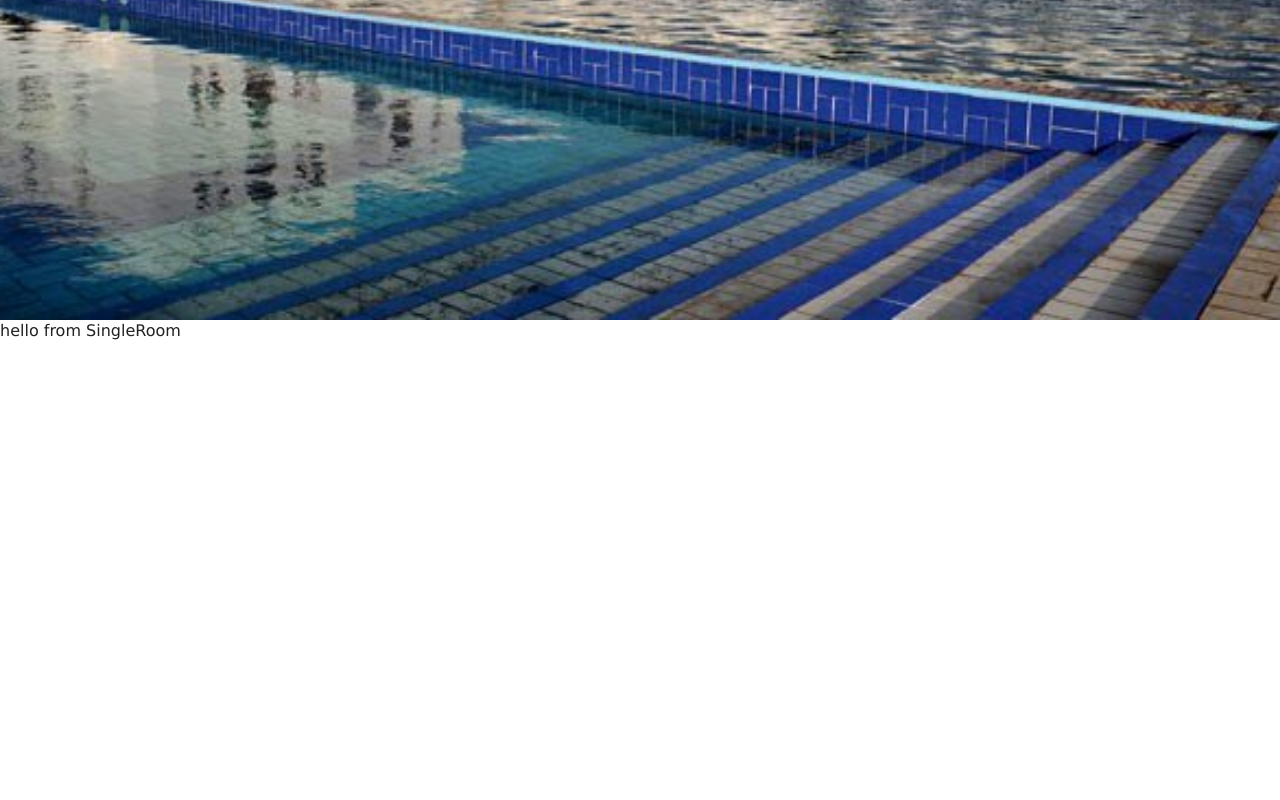
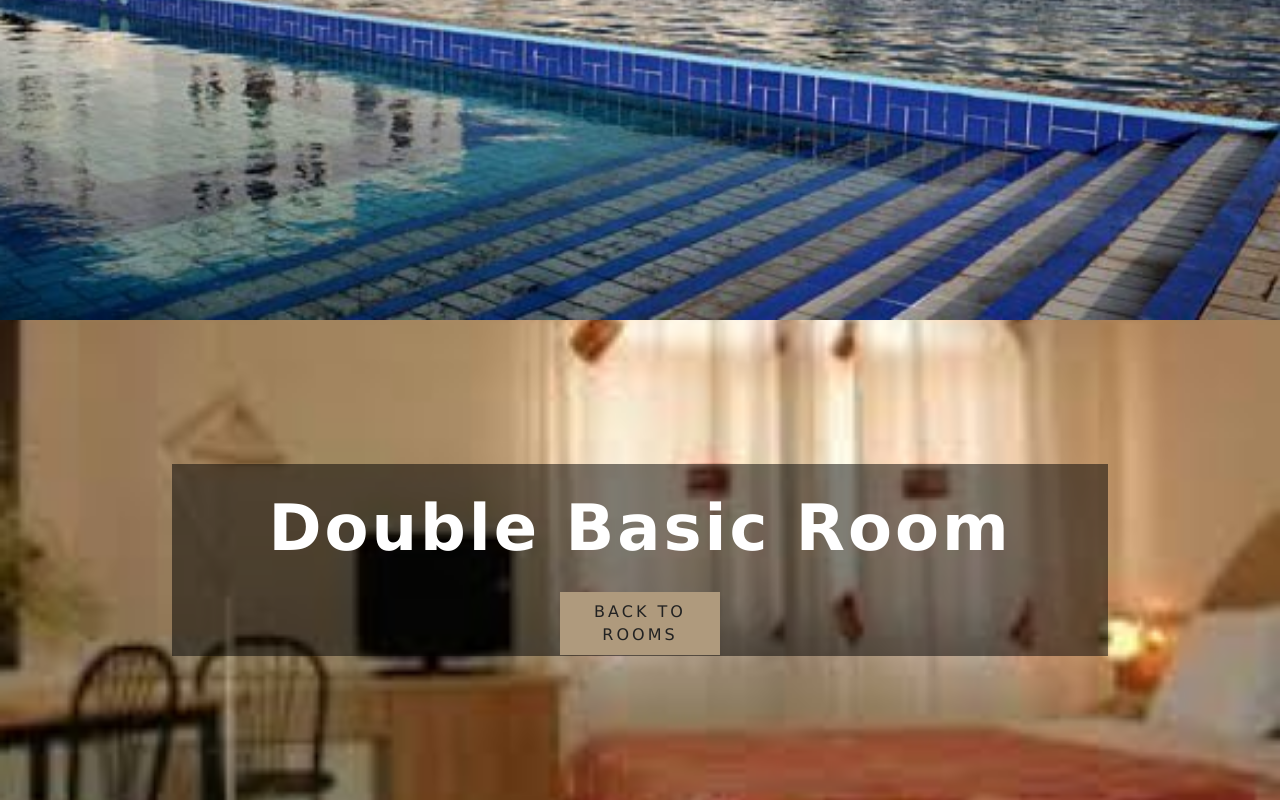
Before and after one commit to muzitk/hotel-massawa, a React (Create React App) app: page /rooms/double-basic in a window 1280 px wide. Shown: the part 480-1280 px from the top of the page. Before the commit the page ends 822 px from the top, so only its background shows below. Built offline with nearby package versions, Linux system fonts and the light colour scheme.

Commit message:
able to render images randomly

```diff
--- a/package.json
+++ b/package.json
@@ -7,7 +7,8 @@
     "react-dom": "^16.8.6",
     "react-icons": "^3.7.0",
     "react-router-dom": "^5.0.1",
-    "react-scripts": "3.0.1"
+    "react-scripts": "3.0.1",
+    "styled-components": "^4.3.2"
   },
   "scripts": {
     "start": "react-scripts start",
--- /dev/null
+++ b/src/components/StyledHero.js
@@ -0,0 +1,18 @@
+import styled from 'styled-components';
+import defaultImg from '../images/room-2.jpg'
+
+const StyledHero = styled.header `
+    min-height: 60vh;
+    background: url(${props => props.img}) center/cover no-repeat;
+    display: flex;
+    align-items: center;
+    justify-content: center;
+    `
+
+
+
+
+
+
+
+export default StyledHero;
--- a/src/context.js
+++ b/src/context.js
@@ -35,10 +35,15 @@
         return tempItems;
     }
 
+    getRoom = (slug) => {
+        let tempRooms = [...this.state.rooms]
+        const room = tempRooms.find(room => room.slug === slug)
+        return room;
+    }
 
     render(){
      return(
-        <RoomContext.Provider value= {{...this.state}}>
+        <RoomContext.Provider value= {{...this.state, getRoom: this.getRoom}}>
         {this.props.children}
         </RoomContext.Provider>
      )
--- a/src/pages/Home.js
+++ b/src/pages/Home.js
@@ -4,7 +4,6 @@
 import {Link} from 'react-router-dom'
 import Services from '../components/Services'
 import FeaturedRooms from '../components/FeaturedRoooms'
-
 
 
 
--- a/src/pages/SingleRoom.js
+++ b/src/pages/SingleRoom.js
@@ -1,9 +1,44 @@
-import React from 'react';
+import React, {Component} from 'react';
+import defaultBcg from '../images/room-1.jpg';
+import Hero from '../components/Hero';
+import Banner from '../components/Banner';
+import {Link} from 'react-router-dom';
+import {RoomContext} from '../context';
+import StyledHero from '../components/StyledHero'
 
-function SingleRoom () {
+
+class SingleRoom extends Component {
+  constructor(props) {
+    super(props)
+    //console.log(this.props)
+    this.state = {
+      slug: this.props.match.params.slug,
+      defaultBcg
+    }
+
+  }
+  static contextType = RoomContext;
+  render() {
+    const {getRoom} = this.context;
+    const room = getRoom(this.state.slug)
+    if(!room){
+      return (
+         <div className="error">
+        <h3> room isnt available </h3>
+        <Link to="/rooms" className="btn-primary"> BAck to Rooms </Link>
+       </div>
+      )
+    }
+
+    const {name, description, capacity, size, price, extras, breakfast, pets, images} = room
+
   return (
-    <div> hello from SingleRoom </div>
-
+    <StyledHero img={images[0]}>
+    <Banner title={`${name} room`}>
+      <Link to="/rooms" className="btn-primary">Back to Rooms</Link>
+      </Banner>
+      </StyledHero>
   );
+  }
 }
 export default SingleRoom;
```
Also changed, not shown: 1 other file (tests, documents, lock files or other folders).
